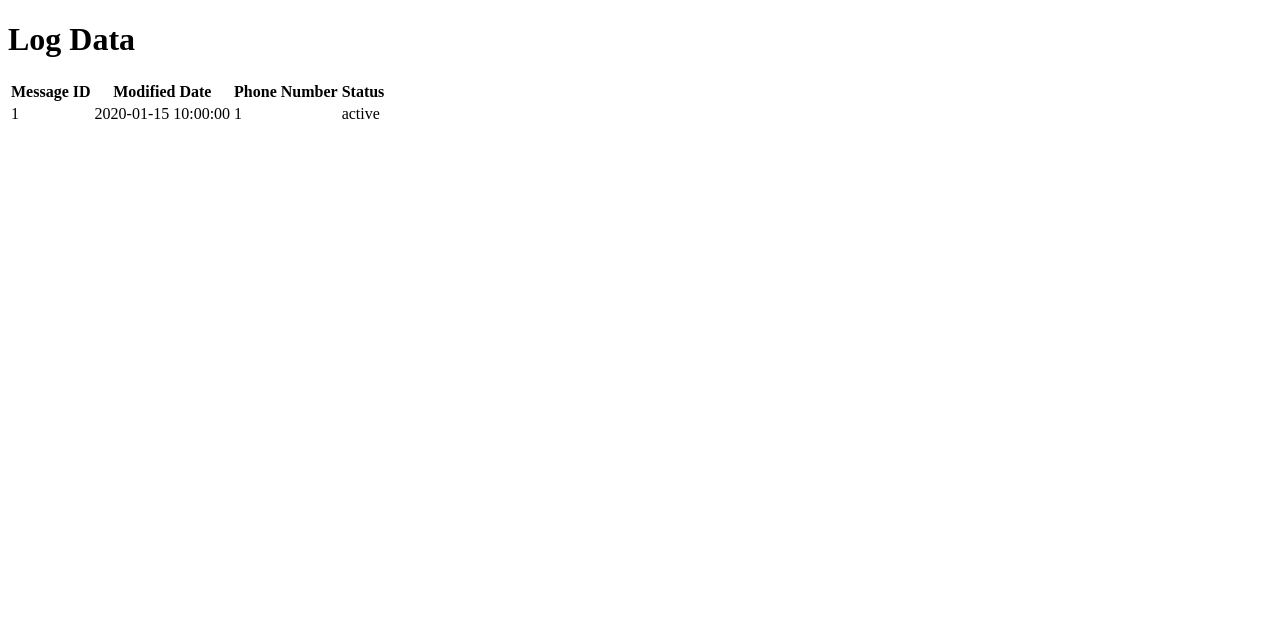
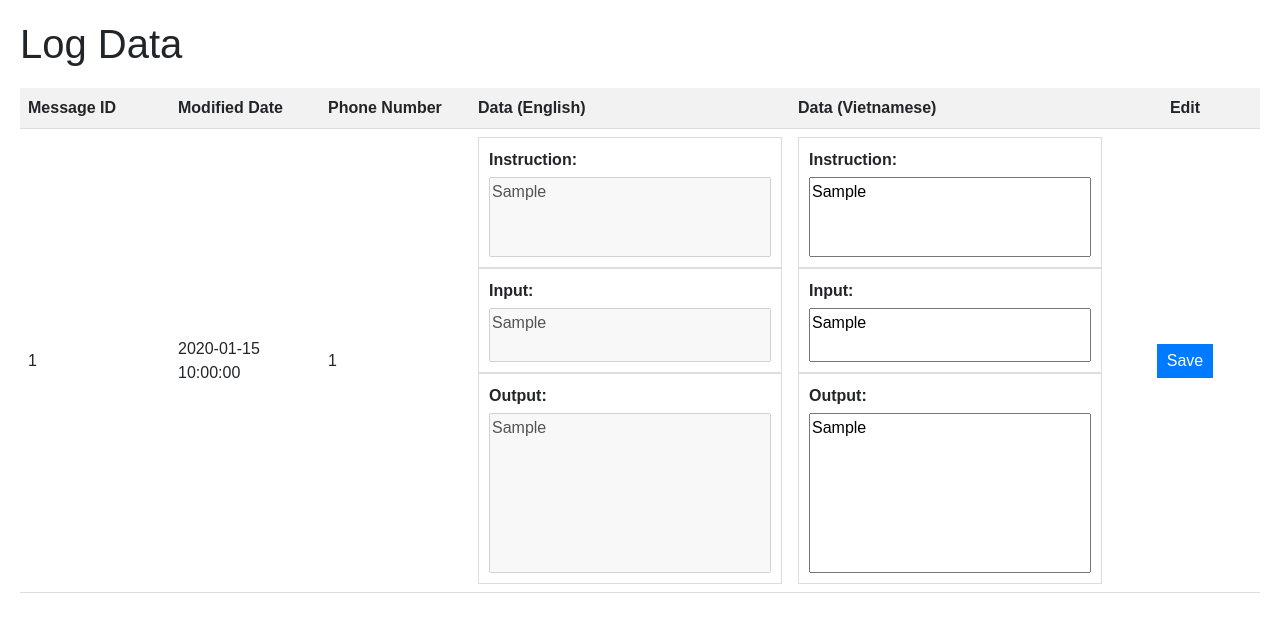
Before and after one commit to phon1/data-translate, a Flask app: template templates/log.html in a window 1280 px wide. Shown: the top 632 px of the page. Run offline with Flask 3, Linux system fonts and the light colour scheme; the template is opened without the code that fills it: most values are stand-ins (such as "Sample title", 1, 10 or a date in 2020); some libraries are stand-ins or nearby versions.

Commit message:
css log, cusstom log

```diff
--- a/app.py
+++ b/app.py
@@ -83,6 +83,14 @@ def main():
             try:
                 # Attempt to update the status, modified date, and phone number of the data in the log
                 update_data_status(request.form['message_id'], 'submitted', session.get('phone_number'))
+
+
+                message_id = request.form['message_id']
+                instruction_vi = request.form['instruction_vi']
+                input_vi = request.form['input_vi']
+                output_vi = request.form['output_vi']
+
+                update_instruction_data(message_id, instruction_vi, input_vi, output_vi)
                 saved = True
             except Exception as e:
                 saved = False
@@ -92,6 +100,23 @@ def main():
     data, data_vi = get_random()
     return render_template('main.html', logged_in=session.get('logged_in'), phone_number=session.get('phone_number'),
                            data=data, data_vi=data_vi, saved=saved)
+
+
+def update_instruction_data(message_id, instruction_vi, input_vi, output_vi):
+    db_session = Session()
+    try:
+        db_session.query(InstructionDataset).filter_by(message_id=message_id,  lang='vi').update({
+            'instruction': instruction_vi,
+            'input': input_vi,
+            'output': output_vi
+        })
+        db_session.commit()
+    except Exception as e:
+        db_session.rollback()
+        raise e
+    finally:
+        db_session.close()
+
 
 def update_data_status(message_id, new_status, phone_number):
     db_session = Session()
@@ -103,18 +128,19 @@ def update_data_status(message_id, new_status, phone_number):
         db_session.query(LogInstructionDataset).filter_by(message_id=message_id).update({
             'status': new_status,
             'modified_date': local_time,
-            'phone_number': phone_number
+            'phone_number': phone_number,
         })
 
         db_session.commit()
     except Exception as e:
         db_session.rollback()
-        raise e
+        print("Error while updating status:", e)  # In ra thông tin lỗi
     finally:
         db_session.close()
 
 
-def save_data_to_log(message_id, phone_number, status):
+
+def update_log_data(message_id, phone_number, status):
     db_session = Session()
     try:
         utc_now = datetime.utcnow()
@@ -152,7 +178,7 @@ def get_random():
 
             # Nếu có dữ liệu ngẫu nhiên, lấy thêm một dòng khác có cùng message_id
             if random_data:
-                save_data_to_log(random_data.message_id, session.get('phone_number'), 'repairing')
+                update_log_data(random_data.message_id, session.get('phone_number'), 'repairing')
                 data_list = db_session.query(InstructionDataset).filter_by(message_id=random_data.message_id).limit(2).all()
 
 
@@ -183,16 +209,46 @@ def get_random():
 
     return data, data_vi
 
-
 @app.route('/log')
 def log():
     db_session = Session()
     try:
         log_data = db_session.query(LogInstructionDataset).all()
+        instruction_data = []  # Danh sách chứa thông tin từ instruction_dataset
+        for data in log_data:
+            query_result = db_session.query(InstructionDataset.lang, InstructionDataset.instruction, InstructionDataset.input, InstructionDataset.output).filter_by(message_id=data.message_id).all()
+
+            instruction_en = {}
+            instruction_vi = {}
+
+            for query_item in query_result:
+                if query_item.lang == 'en':
+                    instruction_en = {
+                        'instruction_en': query_item.instruction,
+                        'input_en': query_item.input,
+                        'output_en': query_item.output,
+                    }
+                else:
+                    instruction_vi = {
+                        'instruction_vi': query_item.instruction,
+                        'input_vi': query_item.input,
+                        'output_vi': query_item.output,
+                    }
+
+            # Gộp dữ liệu từ cả hai ngôn ngữ vào một dict
+            instruction_combined = {
+                **instruction_en,
+                **instruction_vi
+            }
+
+            instruction_data.append(instruction_combined)
+
+        log_data_instruction = zip(log_data, instruction_data)  # Gộp dữ liệu log_data và instruction_data
     finally:
         db_session.close()
 
-    return render_template('log.html', log_data=log_data)
+    return render_template('log.html', log_data_instruction=log_data_instruction)
+
 
 
 if __name__ == '__main__':
--- /dev/null
+++ b/static/log.css
@@ -0,0 +1,98 @@
+/* log.css */
+
+/* Import Bootstrap CSS */
+@import url('https://stackpath.bootstrapcdn.com/bootstrap/4.5.2/css/bootstrap.min.css');
+
+/* Custom styling for log.html */
+body {
+    padding: 20px;
+    font-family: Arial, sans-serif;
+}
+
+table {
+    width: 100%;
+    border-collapse: collapse;
+    margin-top: 20px;
+}
+
+th, td {
+    padding: 8px;
+    border-bottom: 1px solid #ddd;
+    text-align: left;
+}
+
+th {
+    background-color: #f2f2f2;
+}
+
+strong {
+    display: block;
+    margin-bottom: 8px;
+}
+
+textarea {
+    resize: none;
+}
+
+/* Add custom styles for input container */
+.input-container {
+    display: flex;
+    flex-direction: column;
+    border: 1px solid #ddd;
+    padding: 10px;
+}
+
+.input-title {
+    font-weight: bold;
+    margin-bottom: 5px;
+}
+
+/* Add custom styles for small columns */
+.small-column {
+    width: 150px;
+}
+
+/* Add custom styles for edit column */
+.edit-column {
+    width: 150px;
+    text-align: center;
+}
+
+/* Add custom styles for save button */
+.save-button {
+    padding: 5px 10px;
+    background-color: #007bff;
+    color: #fff;
+    border: none;
+    cursor: pointer;
+    transition: background-color 0.3s;
+}
+
+.save-button:hover {
+    background-color: #0056b3;
+}
+
+.textarea_height_20 {
+    height: 20vh;
+}
+
+.textarea_height_10 {
+    height: 10vh;
+}
+
+/* Media query for responsive layout */
+@media screen and (max-width: 600px) {
+    table {
+        width: 100%;
+    }
+
+    th, td {
+        display: block;
+        width: 100%;
+    }
+
+    th {
+        text-align: center;
+        background-color: #f2f2f2;
+    }
+}
--- a/templates/log.html
+++ b/templates/log.html
@@ -3,6 +3,7 @@
 
 <head>
     <title>Log Data</title>
+    <link rel="stylesheet" href="{{ url_for('static', filename='log.css') }}">  <!-- Thêm dòng này để liên kết đến file CSS -->
 </head>
 
 <body>
@@ -10,19 +11,51 @@
     <table>
         <thead>
             <tr>
-                <th>Message ID</th>
-                <th>Modified Date</th>
-                <th>Phone Number</th>
-                <th>Status</th>
+                <th class="small-column">Message ID</th>
+                <th class="small-column">Modified Date</th>
+                <th class="small-column">Phone Number</th>
+                <th>Data (English)</th>
+                <th>Data (Vietnamese)</th>
+                <th class="edit-column">Edit</th>
             </tr>
         </thead>
         <tbody>
-            {% for entry in log_data %}
+            {% for entry, instruction in log_data_instruction %}
             <tr>
-                <td>{{ entry.message_id }}</td>
-                <td>{{ entry.modified_date }}</td>
-                <td>{{ entry.phone_number }}</td>
-                <td>{{ entry.status }}</td>
+                <td class="small-column">{{ entry.message_id }}</td>
+                <td class="small-column">{{ entry.modified_date }}</td>
+                <td class="small-column">{{ entry.phone_number }}</td>
+                <td>
+                    <div class="input-container">
+                        <div class="input-title">Instruction:</div>
+                        <textarea disabled class="textarea_height_10" type="text" value="{{ instruction.instruction_en }}">{{ instruction.instruction_en }}</textarea>
+                    </div>
+                    <div class="input-container">
+                        <div class="input-title">Input:</div>
+                        <textarea disabled type="text" value="{{ instruction.input_en }}">{{ instruction.input_en }}</textarea>
+                    </div>
+                    <div class="input-container">
+                        <div class="input-title">Output:</div>
+                        <textarea disabled class="textarea_height_20" type="text" value="{{ instruction.output_en }}">{{ instruction.output_en }}</textarea>
+                    </div>
+                </td>
+                <td>
+                    <div class="input-container">
+                        <div class="input-title">Instruction:</div>
+                        <textarea class="textarea_height_10" type="text" value="{{ instruction.instruction_vi }}">{{ instruction.instruction_vi }}</textarea>
+                    </div>
+                    <div class="input-container">
+                        <div class="input-title">Input:</div>
+                        <textarea type="text" value="{{ instruction.input_vi }}">{{ instruction.input_vi }}</textarea>
+                    </div>
+                    <div class="input-container">
+                        <div class="input-title">Output:</div>
+                        <textarea class="textarea_height_20" type="text" value="{{ instruction.output_vi }}">{{ instruction.output_vi }}</textarea>
+                    </div>
+                </td>
+                <td class="edit-column">
+                    <button class="save-button">Save</button>
+                </td>
             </tr>
             {% endfor %}
         </tbody>
```
Also changed, not shown: static/main.css (+94 -1 lines), templates/main.html (+2 -5 lines), static/log.html (deleted).
